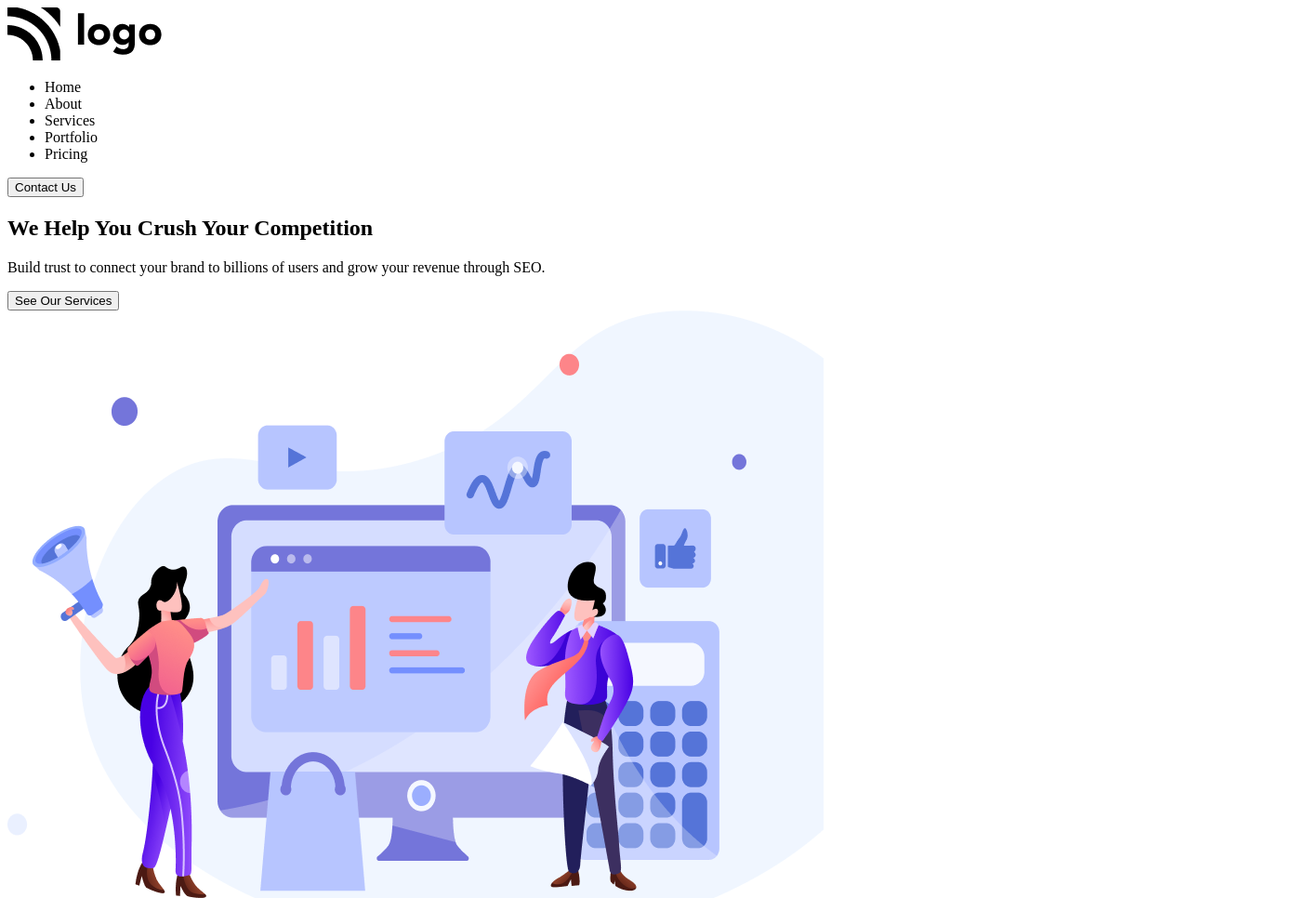
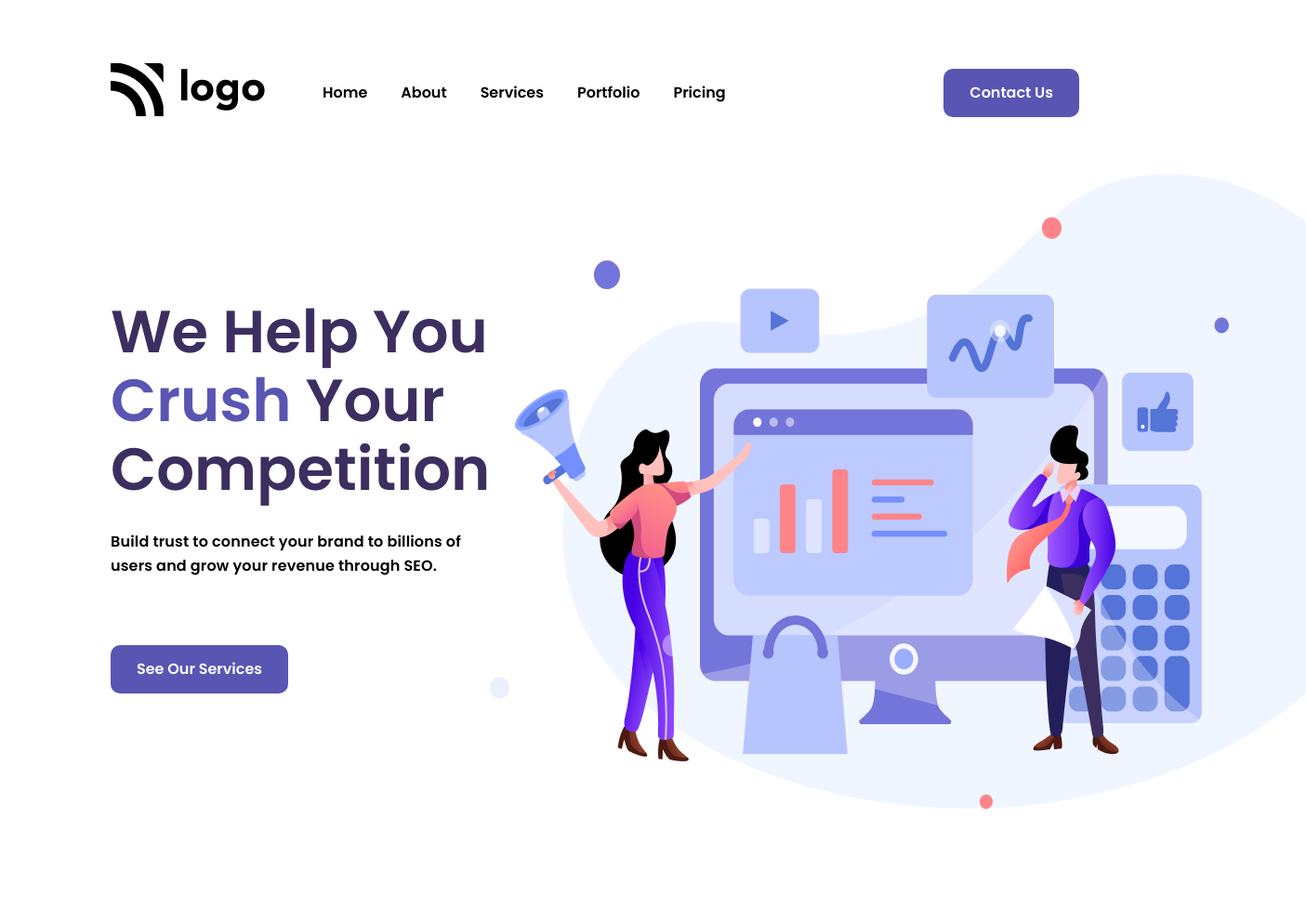
Before and after one commit to Amannroy/HTML-CSS-Project-4, a plain HTML site: page index.html in a window 1280 px wide. Shown: the top 966 px of the page at 93% size, 1405 px wide, since content can reach past the window. After the commit the page ends 878 px from the top, so only its background shows below. Drawn offline with Linux system fonts and the light colour scheme.

Commit message:
First Commit

```diff
--- a/index.html
+++ b/index.html
@@ -6,7 +6,7 @@
     <meta name="viewport" content="width=device-width, initial-scale=1.0">
     <title>Project 4</title>
     <!-- CSS -->
-    <link rel="stylesheet" href="./styles/style.css">
+    <link rel="stylesheet" href="/style.css">
 <!-- CSS Fonts -->
 <link rel="preconnect" href="https://fonts.googleapis.com">
 <link rel="preconnect" href="https://fonts.gstatic.com" crossorigin>
--- /dev/null
+++ b/style.css
@@ -0,0 +1,85 @@
+@import url("https://fonts.googleapis.com/css2?family=Poppins:ital,wght@0,600;0,700;0,800;0,900;1,600;1,700;1,800;1,900&display=swap");
+
+* {
+  margin: 0;
+  padding: 0;
+  box-sizing: border-box;
+  font-family: "Poppins", sans-serif;
+}
+.container {
+  max-width: 130rem;
+  margin: 0 auto;
+  padding: 0 119px;
+}
+.navbar-container {
+  display: flex;
+  align-items: center;
+  justify-content: space-between;
+  margin-top: 68px;
+}
+.grow-list {
+  flex-grow: 1;
+  padding-left: 62px;
+}
+.list {
+  display: flex;
+  align-items: center;
+  list-style: none;
+  gap: 36px;
+  font-weight: 400;
+  font-size: 16px;
+  line-height: 24px;
+  color: #000;
+}
+.list li {
+  cursor: pointer;
+}
+.list li:hover {
+  color: #5955b3;
+  font-size: 24px;
+}
+.nav-button {
+  padding: 14px 28px;
+  background-color: #5955b3;
+  border: none;
+  font-weight: 500;
+  font-size: 16px;
+  line-height: 24px;
+  display: flex;
+  align-items: center;
+  text-align: center;
+  color: white;
+  border-radius: 10px;
+}
+.nav-button:hover {
+  color: #5955b3;
+  background-color:rgba(109, 209, 248, 0.5) ;
+  font-size: 24px;
+  cursor: pointer;
+}
+.banner-container {
+  display: flex;
+  align-items: center;
+  justify-content: space-between;
+  margin-top: 55px;
+}
+.heading-text {
+  font-style: normal;
+  font-weight: 600;
+  font-size: 64px;
+  line-height: 74px;
+  color: #3c2f60;
+}
+.heading-text span {
+  color: #5955b3;
+}
+.description {
+  font-weight: 400;
+  font-size: 16px;
+  line-height: 26px;
+  letter-spacing: 0.01em;
+  margin-top: 28px;
+}
+.btn {
+  margin-top: 72px;
+}
```
